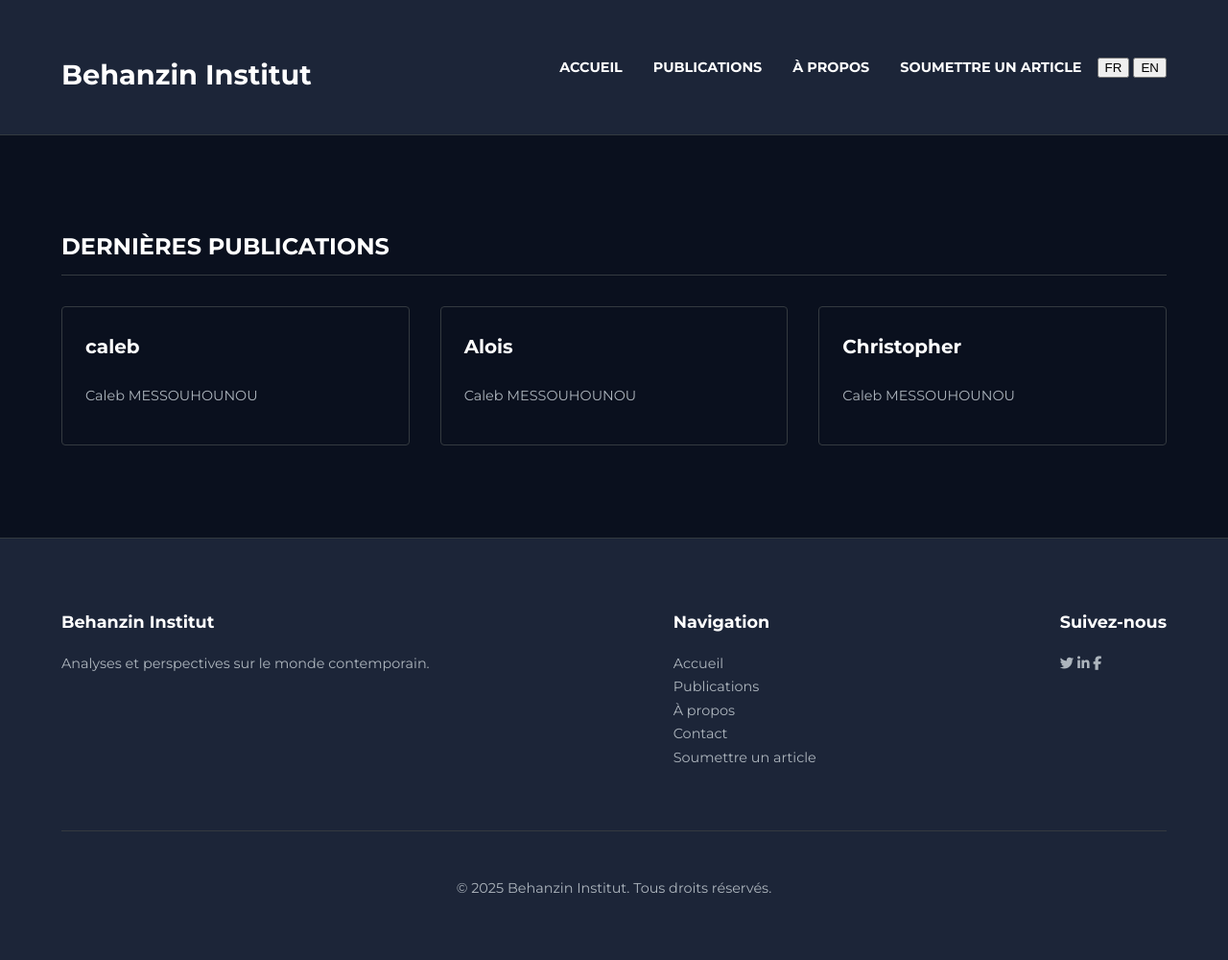
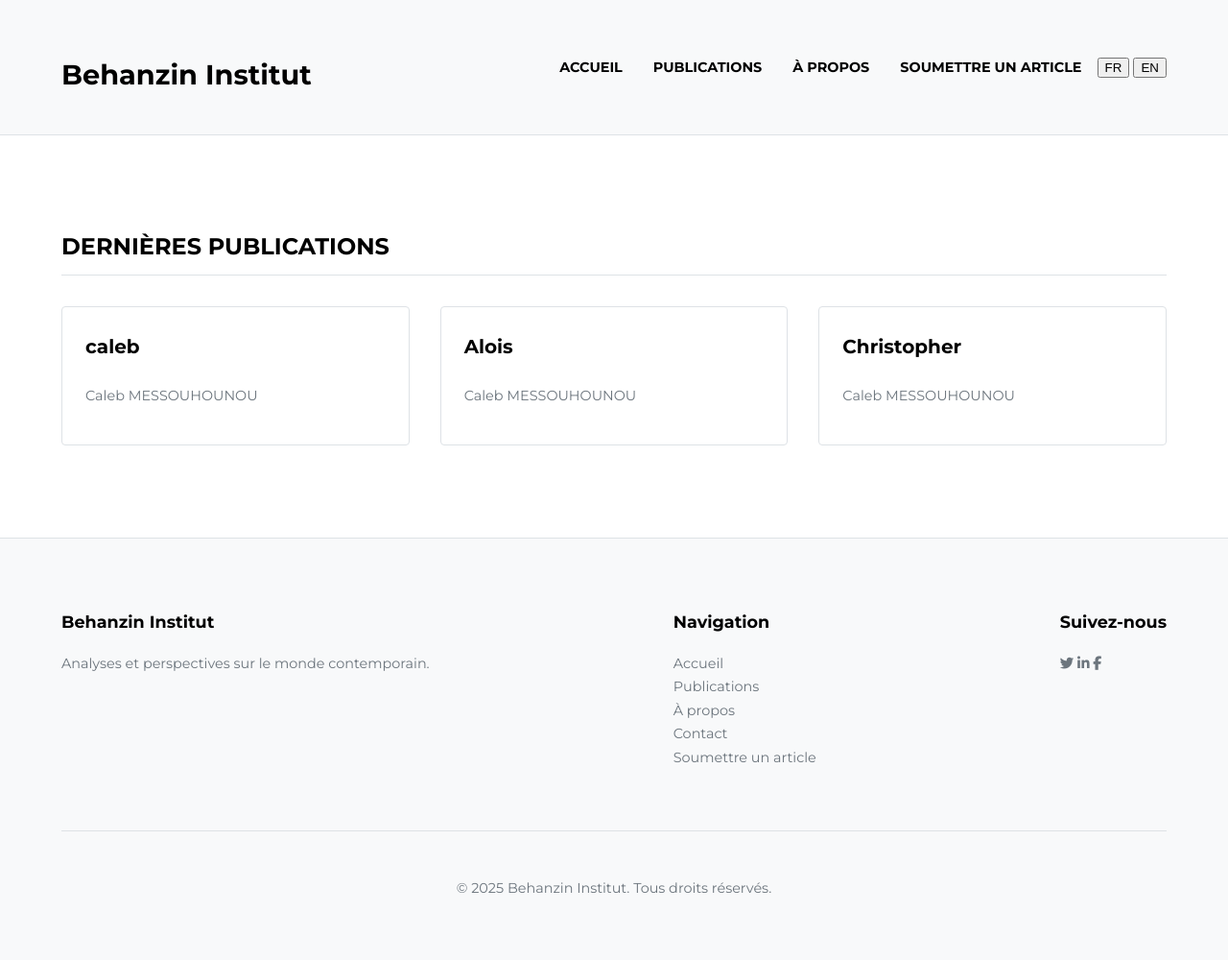
Before and after one commit to Gecnos/behanzin_institut, a PHP site: page / in a window 1280 px wide. Shown: the whole page at 96% size. Run offline with PHP 8.4, Linux system fonts and the light colour scheme; data comes from the database, SQL or seed files in the repository.

Commit message:
Modification des couleurs

```diff
--- a/css/style.css
+++ b/css/style.css
@@ -3,13 +3,13 @@
 /* --- Variables --- */
 :root {
     --font-primary: 'Montserrat', sans-serif;
-    --color-background: #0a101e;
-    --color-surface: #1c2538; /* Lighter background for cards/headers */
-    --color-text-primary: #ffffff;
-    --color-text-secondary: #adb5bd; /* For metadata, subtitles */
-    --color-accent: #007bff;
-    --color-accent-dark: #0056b3;
-    --color-border: #343a40;
+    --color-background: #ffffff;
+    --color-surface: #f8f9fa; /* Lighter background for cards/headers */
+    --color-text-primary: #000000;
+    --color-text-secondary: #6c757d; /* For metadata, subtitles */
+    --color-accent: #000000;
+    --color-accent-dark: #343a40;
+    --color-border: #dee2e6;
 }
 
 /* --- Global Styles --- */
@@ -372,18 +372,18 @@ button[type="submit"]:hover, .btn:hover, .btn-action:hover {
 }
 
 .success-message {
-    color: #28a745; /* Green for success */
-    background-color: #d4edda;
-    border: 1px solid #c3e6cb;
+    color: #000000;
+    background-color: #e9ecef;
+    border: 1px solid #dee2e6;
     padding: 1rem;
     border-radius: 4px;
     margin-bottom: 1rem;
 }
 
 .error-message {
-    color: #dc3545; /* Red for error */
-    background-color: #f8d7da;
-    border: 1px solid #f5c6cb;
+    color: #000000;
+    background-color: #e9ecef;
+    border: 1px solid #dee2e6;
     padding: 1rem;
     border-radius: 4px;
     margin-bottom: 1rem;
```
Also changed, not shown: create_admin.php (deleted, +0 -26 lines).
